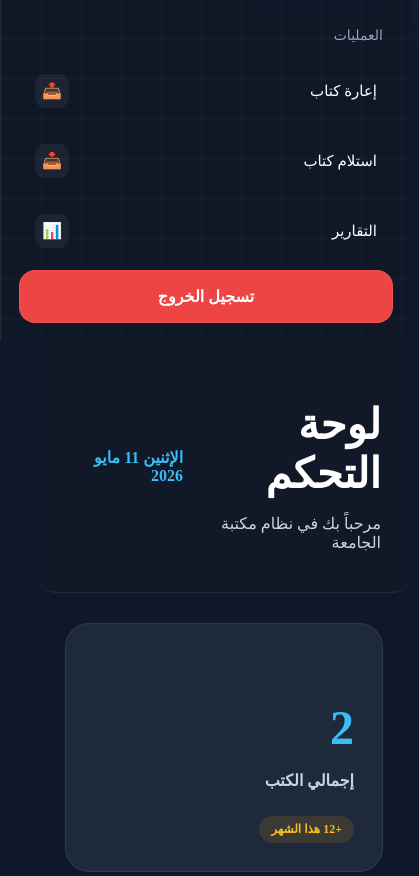
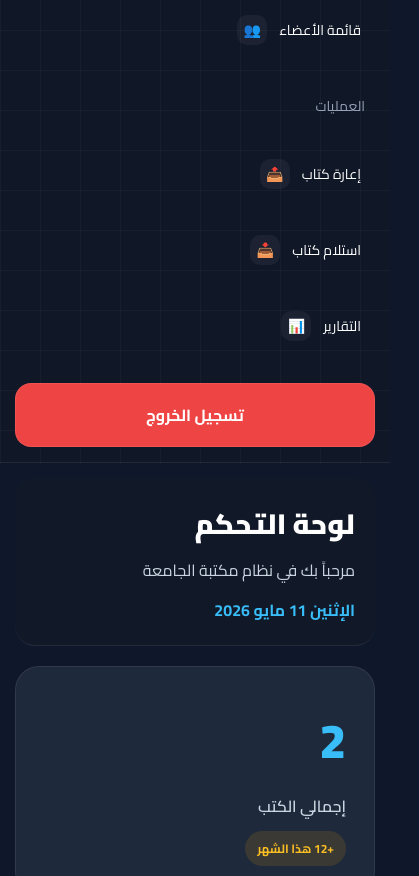
Before and after one commit to nezar2004/Librarian, a plain HTML site: page admin-dashboard.html in a window 390 px wide. Shown: the part 650-1526 px from the top of the page, 419 px wide, since content can reach past the window. Drawn offline with Linux system fonts and the light colour scheme.

Commit message:
Update admin-dashboard.html

```diff
--- a/admin-dashboard.html
+++ b/admin-dashboard.html
@@ -1,3 +1,4 @@
+
 <!DOCTYPE html>
 <html lang="ar" dir="rtl">
 <head>
@@ -8,7 +9,6 @@
 <link href="https://fonts.googleapis.com/css2?family=Cairo:wght@300;400;600;700;800;900&display=swap" rel="stylesheet">
 
 <style>
-
 :root{
   --main:#38bdf8;
   --main-dark:#0ea5e9;
@@ -24,6 +24,21 @@
   --border:rgba(255,255,255,.08);
 }
 
+/* ================= GLOBAL ================= */
+
+*{
+  margin:0;
+  padding:0;
+  box-sizing:border-box;
+}
+
+html,
+body{
+  width:100%;
+  overflow-x:hidden;
+  font-family:'Cairo',sans-serif;
+}
+
 /* ================= BODY ================= */
 
 body{
@@ -34,7 +49,6 @@
   min-height:100vh;
   display:flex;
   color:var(--text);
-overflow-x:hidden;
 }
 
 /* ================= SIDEBAR ================= */
@@ -56,6 +70,7 @@
   justify-content:space-between;
   border-left:1px solid var(--border);
   backdrop-filter:blur(12px);
+  overflow-y:auto;
 }
 
 .logo-box{
@@ -114,10 +129,14 @@
   margin:16px 10px;
 }
 
+.menu{
+  width:100%;
+}
+
 .menu a{
   display:flex;
   align-items:center;
-justify-content:space-between;
+  gap:12px;
   padding:14px 16px;
   margin-bottom:8px;
   text-decoration:none;
@@ -154,6 +173,7 @@
   font-weight:700;
   transition:.3s;
   border:1px solid var(--border);
+  margin-top:20px;
 }
 
 .logout-btn:hover{
@@ -166,6 +186,7 @@
   flex:1;
   margin-right:260px;
   padding:28px;
+  width:calc(100% - 260px);
 }
 
 .topbar{
@@ -206,8 +227,15 @@
 }
 
 @keyframes fade{
-from{opacity:0;transform:translateY(10px)}
-to{opacity:1;transform:translateY(0)}
+  from{
+    opacity:0;
+    transform:translateY(10px);
+  }
+
+  to{
+    opacity:1;
+    transform:translateY(0);
+  }
 }
 
 /* ================= CARDS ================= */
@@ -336,6 +364,7 @@
   display:flex;
   gap:14px;
   margin-top:24px;
+  flex-wrap:wrap;
 }
 
 .btn{
@@ -375,12 +404,13 @@
 /* ================= TABLE ================= */
 
 .table-wrap{
-overflow:auto;
+  overflow-x:auto;
 }
 
 table{
   width:100%;
   border-collapse:collapse;
+  min-width:700px;
 }
 
 th{
@@ -426,6 +456,8 @@
   color:#ef4444;
 }
 
+/* ================= SEARCH ================= */
+
 .search{
   margin-bottom:20px;
   position:relative;
@@ -443,6 +475,8 @@
   transform:translateY(-50%);
   color:var(--main);
 }
+
+/* ================= REPORTS ================= */
 
 .report-grid{
   display:grid;
@@ -475,25 +509,88 @@
   color:var(--text-light);
 }
 
-@media(max-width:1100px){
+/* ================= RESPONSIVE ================= */
 
-.sidebar{
-width:100%;
-height:auto;
-position:relative;
-}
-
-.main{
-margin-right:0;
-}
+@media (max-width:1100px){
 
   body{
     flex-direction:column;
   }
 
+  .sidebar{
+    width:100%;
+    max-width:100%;
+    height:auto;
+    position:relative;
+    padding:15px;
+    border-left:none;
+    border-bottom:1px solid var(--border);
   }
 
+  .main{
+    margin-right:0;
+    width:100%;
+    padding:15px;
+  }
 
+  .topbar{
+    margin:0 0 20px 0;
+    border-radius:20px;
+    padding:20px;
+    flex-direction:column;
+    gap:10px;
+    align-items:flex-start;
+  }
+
+  .logo-box{
+    justify-content:center;
+    text-align:center;
+    flex-direction:column;
+  }
+
+  .menu{
+    display:flex;
+    flex-direction:column;
+    gap:10px;
+  }
+
+  .menu a{
+    width:100%;
+    padding:14px;
+    font-size:14px;
+  }
+
+  .menu .icon{
+    width:30px;
+    height:30px;
+    font-size:14px;
+  }
+
+  .cards,
+  .form-grid,
+  .report-grid{
+    grid-template-columns:1fr;
+  }
+
+  .box-header{
+    flex-direction:column;
+    align-items:flex-start;
+    gap:10px;
+  }
+
+  .page-title h2{
+    font-size:28px;
+  }
+
+}
+.sidebar{
+  scrollbar-width:none;
+  -ms-overflow-style:none;
+}
+
+.sidebar::-webkit-scrollbar{
+  display:none;
+}
 </style>
 </head>
 <body>
@@ -1281,6 +1378,7 @@
 updateCounters();
 fillBookSelects();
 setDate();
+
 </script>
 
 </body>
```
Lines whose indentation alone changed are shown as unchanged.
